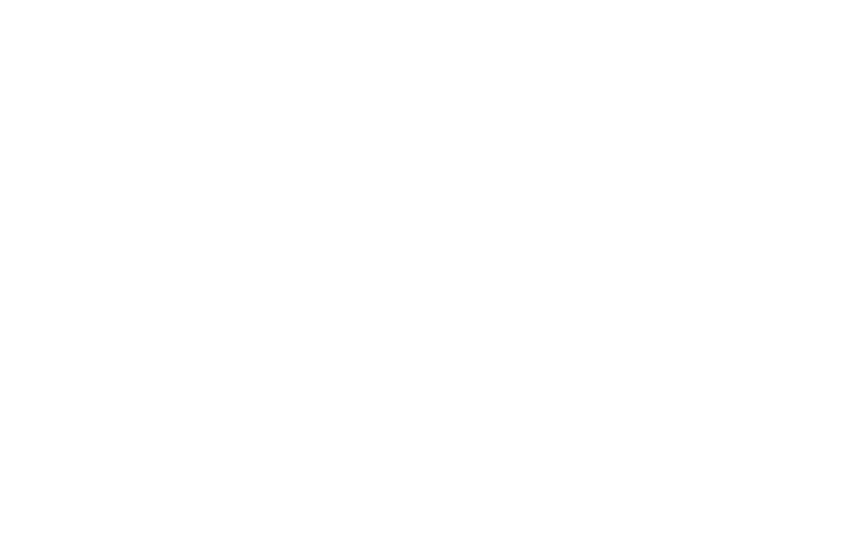
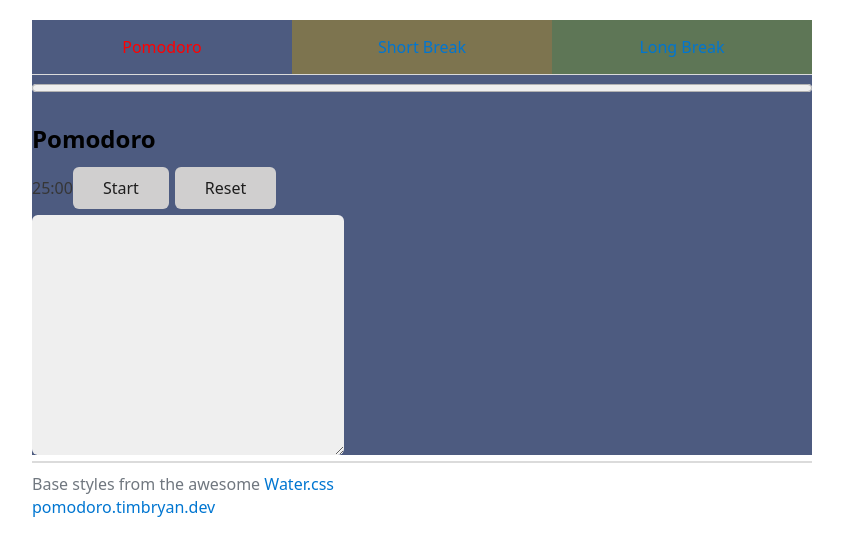
Before and after one commit to timbryandev/pomodoro-with-todos, a React (Vite) app: page /pomodoro in a window 1280 px wide. Before the commit this address had no page. Shown: the top 556 px of the page, without its empty margins (218-1061 px from the left). Built offline with nearby package versions, Linux system fonts and the light colour scheme.

Commit message:
working progress bar

```diff
--- a/src/App.css
+++ b/src/App.css
@@ -19,8 +19,38 @@ html {
 .nav {
   display: flex;
   justify-content: space-evenly;
+  list-style-type: none;
+}
+
+.nav li {
+  flex: 1;
+  display: flex;
+}
+.nav li a {
+  width: 100%;
+  text-align: center;
+  padding: 1rem;
 }
 
 progress {
   width: 100%;
 }
+
+[data-mode='pomodoro'],
+.button.pomodoro {
+  background-color: var(--pomodoro);
+}
+
+[data-mode='short-break'],
+.button.short-break {
+  background-color: var(--shortBreak);
+}
+
+[data-mode='long-break'],
+.button.long-break {
+  background-color: var(--longBreak);
+}
+
+.active {
+  color: red;
+}
--- a/src/App.tsx
+++ b/src/App.tsx
@@ -1,4 +1,9 @@
-import { BrowserRouter as Router, Route, Routes } from 'react-router-dom'
+import {
+  BrowserRouter as Router,
+  Navigate,
+  Route,
+  Routes,
+} from 'react-router-dom'
 
 import { GlobalProvider } from './context/global'
 
@@ -14,7 +19,8 @@ export default function App() {
       <Router>
         <Routes>
           <Route path='/' element={<Layout />}>
-            <Route index element={<Pomodoro />} />
+            <Route index element={<Navigate replace to='/pomodoro' />} />
+            <Route path='/pomodoro' element={<Pomodoro />} />
             <Route path='/short-break' element={<ShortBreak />} />
             <Route path='/long-break' element={<LongBreak />} />
           </Route>
@@ -23,63 +29,3 @@ export default function App() {
     </GlobalProvider>
   )
 }
-
-// function App() {
-//   const [time, setTime] = useState(POMODORO_TIME)
-
-//   useEffect(() => {
-//     let timer1 = setTimeout(() => setTime(prev => prev - 1), 1000)
-
-//     return () => {
-//       clearTimeout(timer1)
-//     }
-//   }, [])
-
-//   return (
-//     <main className='App'>
-//       <progress id='js-progress' value='0'></progress>
-//       <div className='progress-bar'></div>
-//       <div className='timer'>
-//         <div className='button-group mode-buttons' id='js-mode-buttons'>
-//           <button
-//             data-mode='pomodoro'
-//             className='button active mode-button'
-//             id='js-pomodoro'
-//           >
-//             Pomodoro
-//           </button>
-//           <button
-//             data-mode='shortBreak'
-//             className='button mode-button'
-//             id='js-short-break'
-//           >
-//             Short break
-//           </button>
-//           <button
-//             data-mode='longBreak'
-//             className='button mode-button'
-//             id='js-long-break'
-//           >
-//             Long break
-//           </button>
-//         </div>
-//         <Countdown ms={time} />
-//         <button className='main-button' data-action='start' id='js-btn'>
-//           Start
-//         </button>
-
-//         <div className='todos'>
-//           <textarea name='' id='' cols={30} rows={10}></textarea>
-//         </div>
-//       </div>
-
-//       <div className='hidden'>
-//         <audio src='backtowork.mp3' data-sound='pomodoro'></audio>
-//         <audio src='break.mp3' data-sound='shortBreak'></audio>
-//         <audio src='break.mp3' data-sound='longBreak'></audio>
-//       </div>
-//     </main>
-//   )
-// }
-
-// export default App
--- a/src/components/Layout.tsx
+++ b/src/components/Layout.tsx
@@ -4,17 +4,16 @@ import { Progress } from './Progress'
 
 export const Layout = () => {
   const location = useLocation()
-  const peter = useGlobalContext()
-  console.log({ peter })
+
   return (
     <>
       <nav>
         <ul className='nav'>
           <li>
             <Link
-              to='/'
-              className={`button mode-button ${
-                location.pathname === '/' ? 'active' : ''
+              to='/pomodoro'
+              className={`button mode-button pomodoro ${
+                location.pathname === '/pomodoro' ? 'active' : ''
               }`}
             >
               Pomodoro
@@ -23,7 +22,7 @@ export const Layout = () => {
           <li>
             <Link
               to='/short-break'
-              className={`button mode-button ${
+              className={`button mode-button short-break ${
                 location.pathname === '/short-break' ? 'active' : ''
               }`}
             >
@@ -33,7 +32,7 @@ export const Layout = () => {
           <li>
             <Link
               to='/long-break'
-              className={`button mode-button ${
+              className={`button mode-button long-break ${
                 location.pathname === '/long-break' ? 'active' : ''
               }`}
             >
@@ -43,7 +42,7 @@ export const Layout = () => {
         </ul>
       </nav>
       <hr />
-      <main className='App'>
+      <main className='App' data-mode={location.pathname.replace('/', '')}>
         <Progress />
         <Outlet />
       </main>
--- a/src/components/Progress.tsx
+++ b/src/components/Progress.tsx
@@ -1,3 +1,29 @@
+import { useLocation } from 'react-router-dom'
+import { TimerModeType, useGlobalContext } from '../context/global'
+import { TimeValues } from '../types/timer'
+
+function toCamelCase(str: string) {
+  return str
+    .replace(/(?:^\w|[A-Z]|\b\w)/g, function (word, index) {
+      return index === 0 ? word.toLowerCase() : word.toUpperCase()
+    })
+    .replace(/[\s_-]+/g, '')
+}
+
 export const Progress = () => {
-  return <progress id='js-progress' value='0'></progress>
+  const { state } = useGlobalContext()
+  const location = useLocation()
+
+  const { pathname } = location
+  const mode = toCamelCase(pathname.replace('/', '')) as TimerModeType
+
+  const timer = state[mode]
+  let progress = 0
+
+  if (typeof timer?.current === 'number') {
+    const timePassed = TimeValues[mode] - timer.current
+    progress = timePassed / TimeValues[mode]
+  }
+
+  return <progress value={progress}></progress>
 }
--- a/src/context/global.tsx
+++ b/src/context/global.tsx
@@ -20,6 +20,8 @@ export interface TimerItem {
   current: number
   isTicking: boolean
 }
+
+export type TimerModeType = 'pomodoro' | 'shortBreak' | 'longBreak'
 
 export enum TimerMode {
   Pomodoro = 'pomodoro',
```
